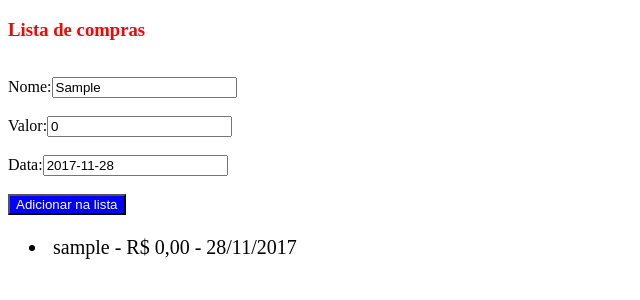
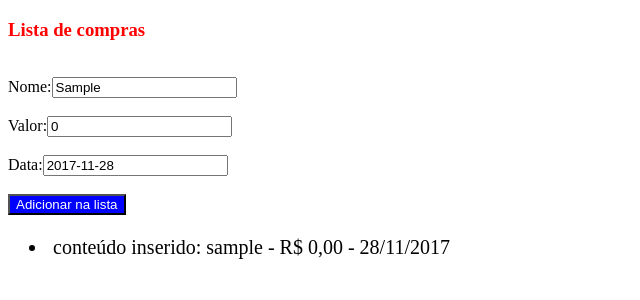
Before and after one commit to argentinaluiz/angular4_iniciando, an Angular app: page / in a window 1280 px wide. Both pictures are taken after typing "Sample" into the empty fields and a click on the button "Adicionar na lista". Shown: the top 300 px of the page, without its empty margins (0-640 px from the left). Built offline with nearby package versions, Linux system fonts and the light colour scheme.

Commit message:
problemas com diretivas

```diff
--- a/src/app/app.module.ts
+++ b/src/app/app.module.ts
@@ -7,6 +7,7 @@ import { AppComponent } from './app.component';
 import { ShoppingListComponent } from './shopping-list/shopping-list.component';
 import { FormatCurrencyPipe } from './format-currency.pipe';
 import { FormatDatePipe } from './format-date.pipe';
+import { MyShopDirective } from './my-shop.directive';
 
 
 @NgModule({
@@ -14,7 +15,8 @@ import { FormatDatePipe } from './format-date.pipe';
     AppComponent,
     ShoppingListComponent,
     FormatCurrencyPipe,
-    FormatDatePipe
+    FormatDatePipe,
+    MyShopDirective
   ],
   imports: [
     BrowserModule,
--- /dev/null
+++ b/src/app/my-shop.directive.ts
@@ -0,0 +1,31 @@
+import {Directive, ElementRef, HostListener, Input} from '@angular/core';
+import {Shop} from './shop';
+@Directive({
+  selector: '[appMyShop]'
+})
+export class MyShopDirective {
+
+  private  _myShop: Shop;
+  constructor(private el: ElementRef) {
+    this.el.nativeElement.innerHTML += 'conteúdo inserido: ';
+  }
+  get myShop() {
+    return this._myShop;
+  }
+
+  set myShop(value: Shop) {
+    this._myShop = value;
+    this.changeColorShop();
+  }
+    @Input()
+    appMyShop: string;
+
+    @HostListener('click')
+    onClick() {
+      alert(this.appMyShop);
+    }
+
+    changeColorShop(){
+      this.el.nativeElement.style.color = this.appMyShop > 5 ? 'green' : 'red';
+    }
+}
--- a/src/app/shopping-list/shopping-list.component.html
+++ b/src/app/shopping-list/shopping-list.component.html
@@ -11,7 +11,7 @@
 <button type="button" (click)="add()">Adicionar na lista</button>
 
 <ul>
-  <li *ngFor="let shop of shopping">
+  <li *ngFor="let shop of shopping" [appMyShop]="shop">
     {{
     (shop.name | lowercase) + ' - ' +
     (shop.value | formatCurrency) + ' - ' +
--- a/src/app/shopping-list/shopping-list.component.ts
+++ b/src/app/shopping-list/shopping-list.component.ts
@@ -6,15 +6,14 @@ import {Shop} from '../shop';
   styleUrls: ['./shopping-list.component.css']
 })
 export class ShoppingListComponent {
-
   shopping = [];
   shop: Shop = {
     name: '',
     value: 0,
     date_launch: '2017-11-28'
   };
-
   add() {
-    this.shopping.push(this.shop);
+    const shop = Object.assign({}, this.shop);
+    this.shopping.push(shop);
   }
 }
```
Also changed, not shown: 1 other file (tests, documents, lock files or other folders).
